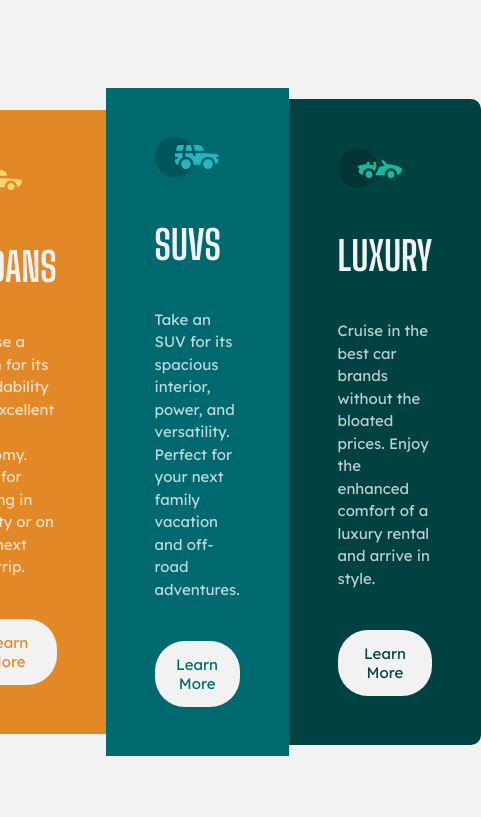
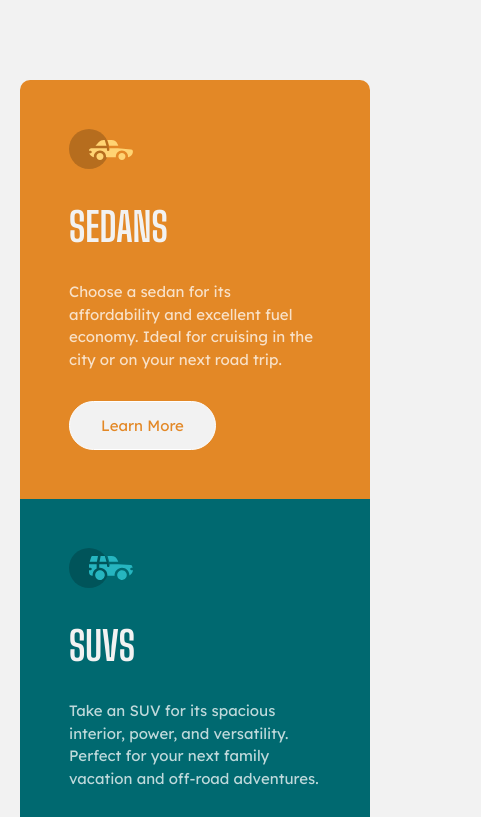
Before and after one commit to manjiriphatak/3-column-preview-card-component, a plain HTML site: page index.html in a window 390 px wide. Shown: the top 817 px of the page, 481 px wide, since content can reach past the window. Drawn offline with Linux system fonts and the light colour scheme.

Commit message:
WOrked on Responsive Behaviour

```diff
--- a/index.html
+++ b/index.html
@@ -24,9 +24,8 @@
           Choose a sedan for its affordability and excellent fuel economy. Ideal
           for cruising in the city or on your next road trip.
         </div>
-        <div class="button">
-          <a class="sedans-btn" href="#">Learn More</a>
-        </div>
+
+        <a class="button sedans-btn" href="#">Learn More</a>
       </div>
       <div class="suvs">
         <div class="icon">
@@ -38,8 +37,9 @@
           Take an SUV for its spacious interior, power, and versatility. Perfect
           for your next family vacation and off-road adventures.
         </div>
-        <div class="button"><a class="suvs-btn" href="#">Learn More</a></div>
+        <a class="button suvs-btn" href="#">Learn More</a>
       </div>
+
       <div class="luxury">
         <div class="icon">
           <img src="images/icon-luxury.svg" alt="luxury car  icon" />
@@ -49,9 +49,8 @@
           Cruise in the best car brands without the bloated prices. Enjoy the
           enhanced comfort of a luxury rental and arrive in style.
         </div>
-        <div class="button">
-          <a class="luxury-btn" href="#">Learn More</a>
-        </div>
+
+        <a class="button luxury-btn" href="#">Learn More</a>
       </div>
     </main>
   </body>
--- a/styles.css
+++ b/styles.css
@@ -15,17 +15,19 @@
 }
 body {
   background-color: var(--Very-light-gray-background-headings-buttons);
-}
-.container {
   height: 100vh;
   display: flex;
   justify-content: center;
   align-items: center;
+}
+.container {
+  margin: auto;
+  display: flex;
+  justify-content: center;
+  align-items: center;
   max-width: 920px;
-  margin: auto;
   font-size: 15px;
   background-color: var(--Very-light-gray-background-headings-buttons);
-  border-radius: 50px;
 }
 
 .sedans {
@@ -60,11 +62,18 @@ body {
 }
 .button {
   padding: 14px 18px;
-
   background-color: var(--Very-light-gray-background-headings-buttons);
+  margin-top: 50px;
   max-width: 147px;
+  border: 1px solid white;
   border-radius: 30px;
   text-align: center;
+  transition: all 0.2s ease-in-out;
+}
+.button:hover {
+  background-color: transparent;
+  border: 1px solid white;
+  color: white;
 }
 .sedans-btn {
   color: var(--Bright-orange);
@@ -86,3 +95,35 @@ h1 {
   font-stretch: condensed;
   font-weight: 400;
 }
+
+@media (max-width: 992px) {
+  body {
+    justify-content: stretch;
+    align-items: stretch;
+  }
+  .container {
+    flex-direction: column;
+    margin: 80px 20px;
+    justify-content: stretch;
+    align-items: stretch;
+  }
+  .sedans {
+    border-top-left-radius: 10px;
+    border-bottom-left-radius: 0px;
+    border-top-right-radius: 10px;
+    gap: 30px;
+  }
+  .luxury {
+    border-top-right-radius: 0px;
+    border-bottom-right-radius: 10px;
+    border-bottom-left-radius: 10px;
+
+    gap: 30px;
+  }
+  .suvs {
+    gap: 30px;
+  }
+  .button {
+    margin-top: 0px;
+  }
+}
```
